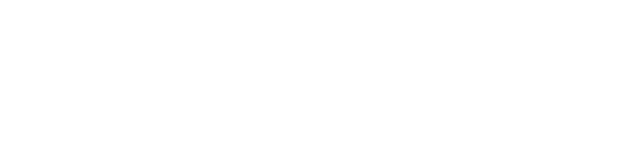
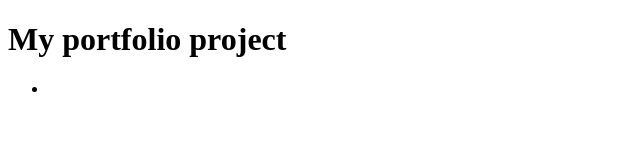
Before and after one commit to igot2bfreee/hubbygoat, a website: page index.html in a window 1280 px wide. Shown: the whole page, without its empty margins (0-640 px from the left). Drawn offline with Linux system fonts and the light colour scheme.

Commit message:
using npm

```diff
--- a/index.html
+++ b/index.html
@@ -7,7 +7,11 @@
 </head>
 
 <body>
+    <h1>My portfolio project</h1>
+    <ul>
+        <li></li>
 
+    </ul>
 </body>
 
 </html>
```
Also changed, not shown: package.json (added, +24 -0 lines), 2 other files.
